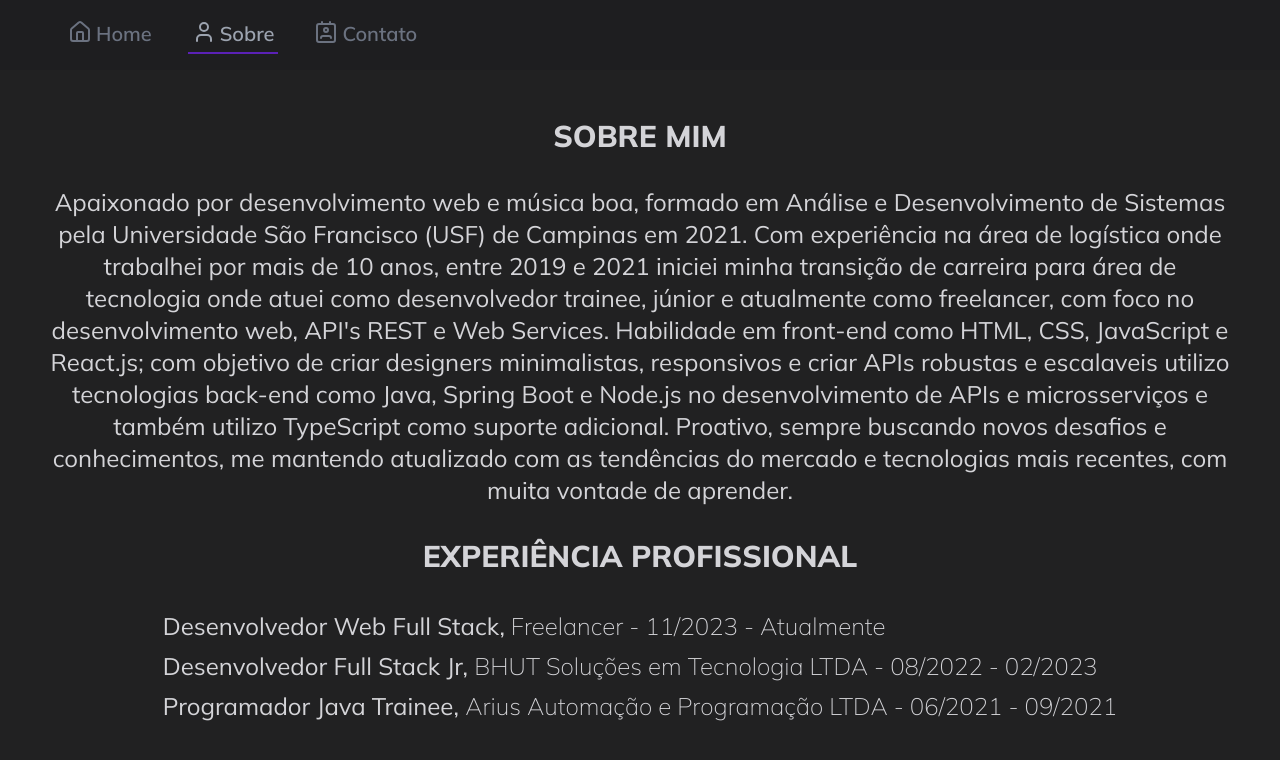
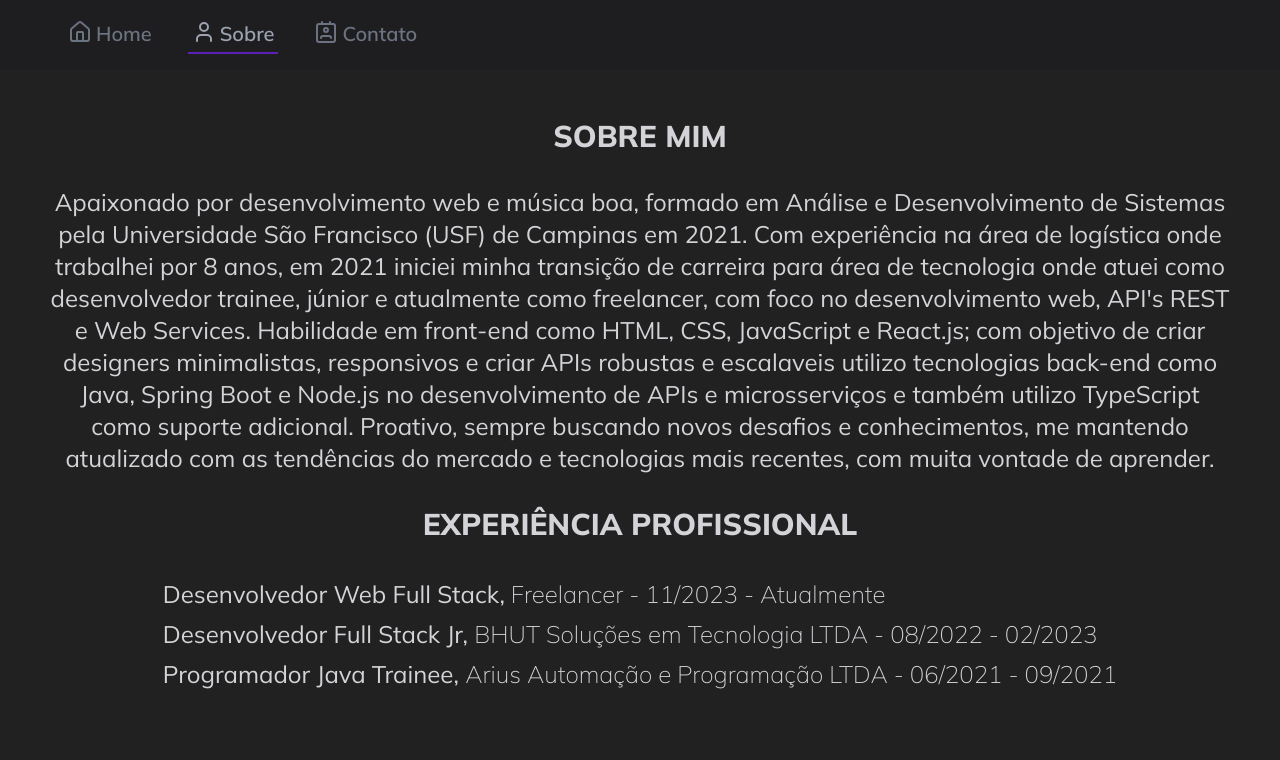
Before and after one commit to rafaelsousapereira/rafael-sousa-web-portfolio, a React (Vite) app: page /about in a window 1280 px wide. Shown: the top 760 px of the page. Built offline with nearby package versions, Linux system fonts and the light colour scheme; a web font is replaced by a local one.

Commit message:
fix: add update about description

```diff
--- a/src/data/data.ts
+++ b/src/data/data.ts
@@ -41,7 +41,7 @@ export const metadata: MetadataType = {
     titles: ["Sobre mim", "Experiência Profissional"],
     description: `
       Apaixonado por desenvolvimento web e música boa, formado em Análise e Desenvolvimento de Sistemas pela Universidade São Francisco (USF) de Campinas em 2021.
-      Com experiência na área de logística onde trabalhei por mais de 10 anos, entre 2019 e 2021 iniciei minha transição de carreira para área de tecnologia onde atuei como desenvolvedor trainee, júnior e atualmente como freelancer, com foco no desenvolvimento web, API's REST e Web Services.
+      Com experiência na área de logística onde trabalhei por 8 anos, em 2021 iniciei minha transição de carreira para área de tecnologia onde atuei como desenvolvedor trainee, júnior e atualmente como freelancer, com foco no desenvolvimento web, API's REST e Web Services.
       Habilidade em front-end como HTML, CSS, JavaScript e React.js; com objetivo de criar designers minimalistas, responsivos e criar APIs robustas e escalaveis utilizo tecnologias back-end como Java, Spring Boot e Node.js no desenvolvimento de APIs e microsserviços e também utilizo TypeScript como suporte adicional.
       Proativo, sempre buscando novos desafios e conhecimentos, me mantendo atualizado com as tendências do mercado e tecnologias mais recentes, com muita vontade de aprender.
     `,
```
